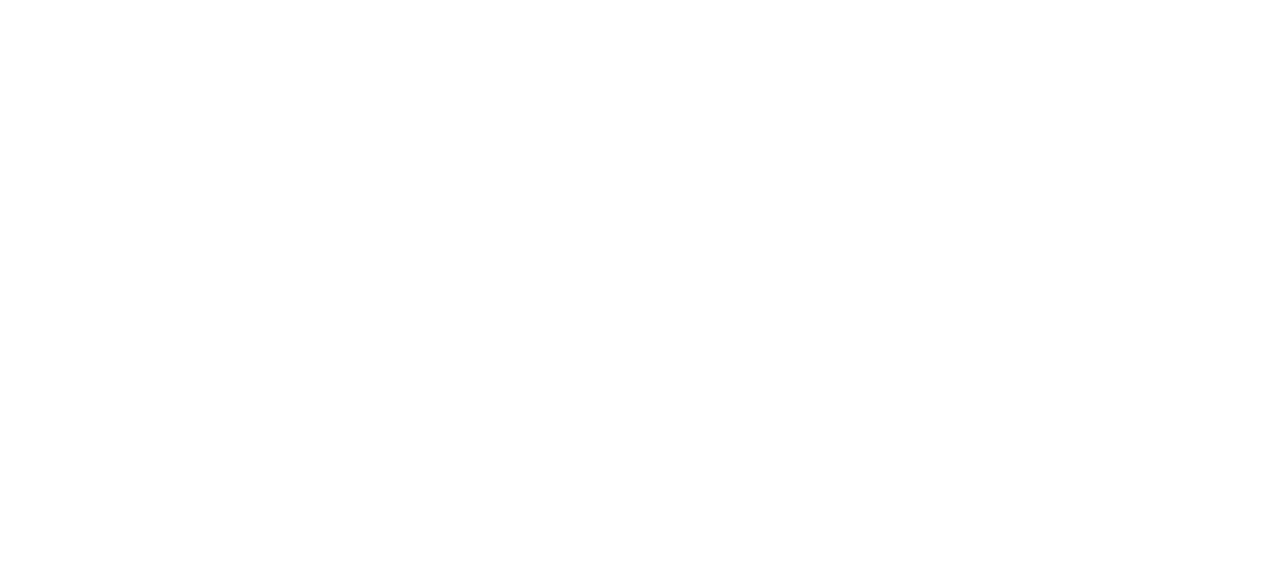
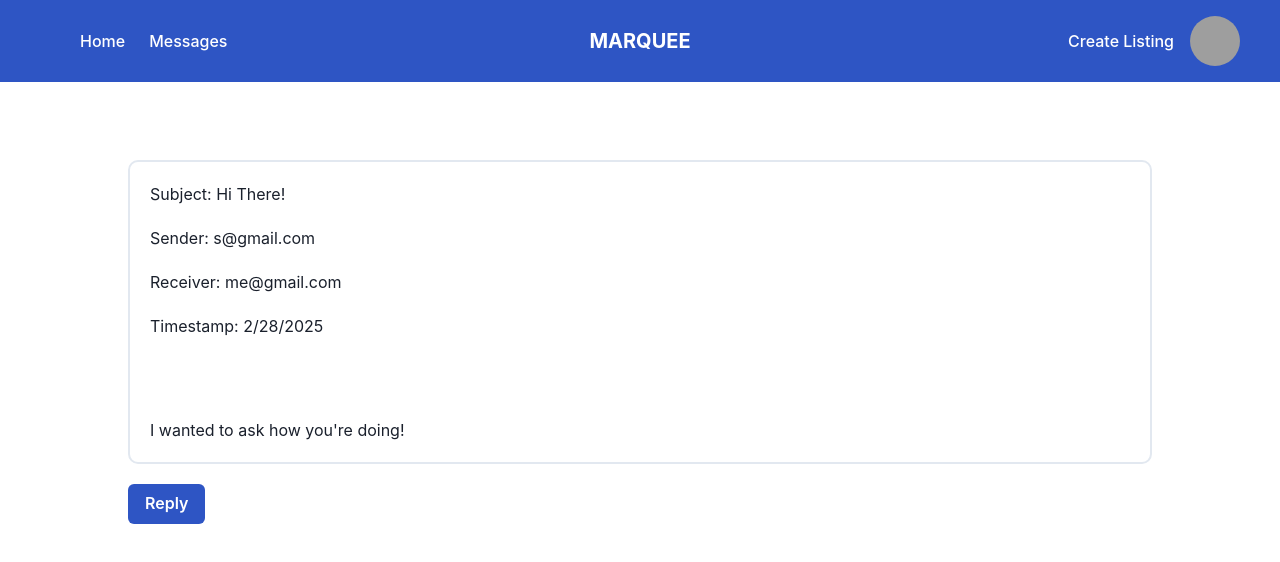
Before and after one commit to soramicha/marquee, a React (Vite) app in the folder packages/frontend/: page /email/id in a window 1280 px wide. Before the commit this address had no page. Shown: the top 562 px of the page. Built offline with nearby package versions, Linux system fonts and the light colour scheme; grey boxes are pictures that could not be loaded.

Commit message:
created emailing reply functionality and frontend

```diff
--- a/packages/frontend/src/App.jsx
+++ b/packages/frontend/src/App.jsx
@@ -9,6 +9,7 @@
 import Profile from "./pages/Profile";
 import EditListing from "./pages/EditListing";
 import Navbar from "./pages/Navbar";
+import IndivEmail from "./pages/IndivEmail";
 
 function App() {
     return (
@@ -20,6 +21,7 @@
                 <Route path="navbar" element={<Navbar/>}></Route>
                 <Route path="listing/create" element={<CreateListing/>}/>
                 <Route path="listing/edit" element={<EditListing/>}/>
+                <Route path="email/id" element={<IndivEmail/>}/> {/* replace id with actual email id */}
                 <Route path="listingcard" element={<ListingCard name="Gray Hoodie" price = "$50.00" location="PCV Corralitos"/>} />
 
                 {/* add to protected routes later */}
--- /dev/null
+++ b/packages/frontend/src/pages/IndivEmail.jsx
@@ -0,0 +1,90 @@
+import { Center, Box, Text, Flex, Button, Textarea } from '@chakra-ui/react';
+import { useState } from "react";
+import Navbar from './Navbar';
+
+function IndivEmail() {
+    {/* once again, the respective information would be passed through the props */}
+    const subject = "Hi There!"
+    const sender = "s@gmail.com"
+    const body = "I wanted to ask how you're doing!"
+    const receiver = "me@gmail.com"
+    const timestamp = "2/28/2025"
+    const [show, setShow] = useState(true)
+    const [reply_id, setReplyId] = useState(0)
+    const [replyText, setReplyText] = useState("")
+
+    const replyEmail = () => {
+        console.log("Respond to email!")
+        setShow(!show)
+    }
+
+    const sendReply = () => {
+        console.log("Sending reply!")
+
+        const replyBody = document.getElementById("reply-form")
+        if (replyBody.value.trim() === "") {
+            alert("Unable to send reply! Please write a message first!")
+        }
+        else {
+            // create element
+            const replyText = document.createElement("p")
+            // give it a reply id
+            replyText.id = reply_id
+            setReplyId(reply_id + 1)
+            replyText.textContent = replyBody.value
+
+            // style it
+            replyText.style.borderColor = "#D9D9D9";
+            replyText.style.marginTop = "10px";
+            replyText.style.borderRadius = "10px";
+            replyText.style.padding = "5px 20px 5px 20px";
+            replyText.style.display = "inline-block";
+            replyText.style.width = "100%";
+            replyText.style.minWidth = "80%"
+            replyText.style.borderWidth = "2px";
+
+            // append it
+            const div = document.getElementById("replies")
+            div.appendChild(replyText)
+
+            // change necessary statuses
+            setShow(!show)
+            setReplyText("")
+        }
+    }
+
+    return <>
+        <Box h="100vh" w="100vw" bg="white" overflow="scroll">
+        <Navbar/>
+            <Center>
+            <Box width="80%" minW="80%">
+                <Box padding={5} mt={40} borderRadius={10} borderWidth={2}>
+                    <Text>Subject: {subject}</Text>
+                    <Text mt={5}>Sender: {sender}</Text>
+                    <Text mt={5}>Receiver: {receiver}</Text>
+                    <Text mt={5}>Timestamp: {timestamp}</Text>
+                    <Text mt={20}>{body}</Text>
+                </Box>
+                {/* insert reply elements here */}
+                <Flex direction="column" id="replies">
+                </Flex>
+                {!show && (
+                    <Textarea
+                        id="reply-form"
+                        value={replyText}
+                        onChange={(e) => setReplyText(e.target.value)}
+                        placeholder="Write your reply..."
+                        borderRadius="md"
+                        mt={3}
+                        size="md"
+                    />
+                )}
+                { show ? <Button onClick={replyEmail} mb={10} type="submit" mt={5} color="white" bg="#2E55C4">Reply</Button> : <Button onClick={sendReply} mb={10} type="submit" mt={5} color="white" bg="#2E55C4">Send</Button>}
+            </Box>
+            </Center>
+
+        </Box>
+    </>
+}
+
+export default IndivEmail;
```
